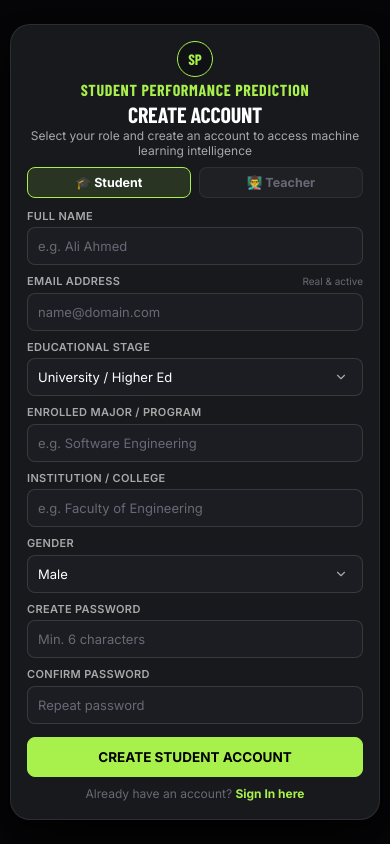
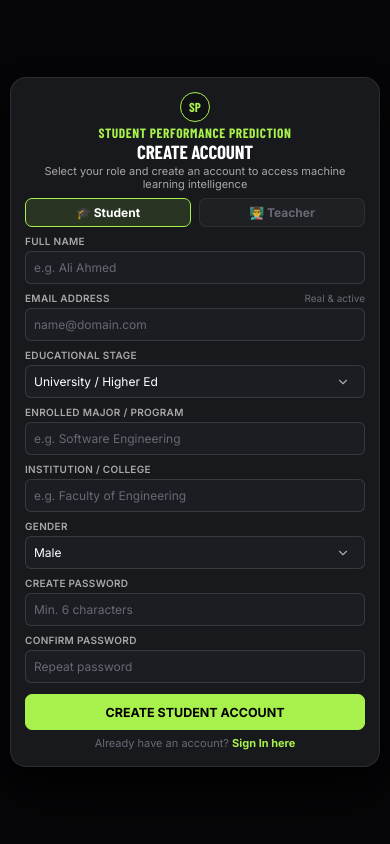
Before and after one commit to SMArham/Student-Performance-Prediction, a website: page frontend/signup.html in a window 390 px wide. Drawn offline with nearby package versions, Linux system fonts and the light colour scheme; no server answers; a web font is replaced by a local one.

Commit message:
fix(ui): ultra-compact responsive layout for student and teacher signup with guaranteed zero-scroll on desktop

```diff
--- a/frontend/signup.html
+++ b/frontend/signup.html
@@ -24,35 +24,40 @@
       padding: 0;
       overflow-x: hidden;
     }
+    @media (min-width: 500px) and (min-height: 450px) {
+      html, body {
+        overflow-y: hidden;
+      }
+    }
     .auth-viewport {
       height: 100vh;
       min-height: 100vh;
       display: flex;
       align-items: center;
       justify-content: center;
-      padding: 12px 16px;
+      padding: 8px 14px;
       background-color: var(--color-canvas);
       box-sizing: border-box;
       overflow: hidden;
     }
     .auth-card-panel {
       width: 100%;
-      max-width: 530px;
+      max-width: 510px;
       background: var(--color-card);
       border: 1px solid var(--border-card);
-      border-radius: 20px;
-      padding: 18px 24px;
+      border-radius: 16px;
+      padding: 14px 20px;
       box-shadow: var(--shadow-shell);
       box-sizing: border-box;
     }
     .auth-header-block {
       text-align: center;
-      margin-bottom: 8px;
+      margin-bottom: 6px;
     }
     .auth-logo-em {
-      width: 36px;
-      height: 36px;
-      margin: 0 auto 4px;
+      width: 30px;
+      height: 30px;
+      margin: 0 auto 3px;
       background: #101115;
       border: 1.5px solid var(--color-lime);
       border-radius: 50%;
@@ -60,23 +65,23 @@
       align-items: center;
       justify-content: center;
       font-family: var(--font-family-display);
-      font-size: 15px;
+      font-size: 13px;
       font-weight: 800;
       color: var(--color-lime);
     }
     .auth-brand-subtitle {
       font-family: var(--font-family-display);
-      font-size: 16px;
+      font-size: 13.5px;
       font-weight: 800;
       color: var(--color-lime);
       text-transform: uppercase;
       letter-spacing: 0.04em;
-      margin-bottom: 2px;
+      margin-bottom: 1px;
       line-height: 1.15;
     }
     .auth-title-condensed {
       font-family: var(--font-family-display);
-      font-size: 22px;
+      font-size: 19px;
       font-weight: 800;
       color: #ffffff;
       letter-spacing: -0.01em;
@@ -86,20 +91,20 @@
     }
     .auth-desc-text {
       color: var(--text-secondary);
-      font-size: 12px;
-      margin: 0 0 8px 0;
-      line-height: 1.3;
+      font-size: 11px;
+      margin: 0 0 5px 0;
+      line-height: 1.25;
     }
     .auth-role-tabs {
       display: grid;
       grid-template-columns: 1fr 1fr;
       gap: 8px;
-      margin-bottom: 10px;
+      margin-bottom: 7px;
     }
     .auth-role-tabs button {
-      padding: 7px 10px;
-      border-radius: 8px;
-      font-size: 12.5px;
+      padding: 6px 10px;
+      border-radius: 7px;
+      font-size: 12px;
       font-weight: 700;
       cursor: pointer;
       display: flex;
@@ -121,17 +126,17 @@
     .signup-grid-row {
       display: grid;
       grid-template-columns: 1fr 1fr;
-      gap: 10px;
-      margin-bottom: 7px;
+      gap: 8px;
+      margin-bottom: 5px;
     }
     .auth-card-panel .form-group {
       display: flex;
       flex-direction: column;
-      gap: 3px;
+      gap: 2px;
       margin-bottom: 0;
     }
     .auth-card-panel .form-label {
-      font-size: 11px;
+      font-size: 10px;
       font-weight: 600;
       color: var(--text-secondary);
       text-transform: uppercase;
@@ -140,10 +145,10 @@
     }
     .auth-card-panel .form-input,
     .auth-card-panel .form-select {
-      height: 38px;
-      font-size: 13px;
-      padding: 0 10px;
-      border-radius: 8px;
+      height: 33px;
+      font-size: 12px;
+      padding: 0 8px;
+      border-radius: 6px;
       background-color: var(--color-control);
       border: 1px solid var(--border-control);
       color: #ffffff;
@@ -156,36 +161,38 @@
     }
     .btn-auth-submit {
       width: 100%;
-      height: 40px;
-      font-size: 13.5px;
+      height: 36px;
+      font-size: 12.5px;
       font-weight: 700;
-      border-radius: 8px;
-      margin-top: 5px;
+      border-radius: 7px;
+      margin-top: 4px;
     }
     .auth-footer-link {
       text-align: center;
-      margin-top: 8px;
-      font-size: 12px;
+      margin-top: 5px;
+      font-size: 11px;
       color: var(--text-muted);
     }
 
-    /* Responsive adjustments for smaller screens */
-    @media (max-height: 570px), (max-width: 540px) {
+    /* Responsive adjustments for mobile or short screens */
+    @media (max-height: 480px), (max-width: 480px) {
+      html, body {
+        height: auto !important;
+        overflow-y: auto !important;
+      }
       .auth-viewport {
-        height: auto;
+        height: auto !important;
         min-height: 100vh;
-        overflow-y: auto;
-        padding: 14px 10px;
+        overflow-y: auto !important;
+        padding: 12px 10px;
       }
       .auth-card-panel {
-        padding: 16px 16px;
+        padding: 14px 14px;
       }
-    }
-    @media (max-width: 440px) {
       .signup-grid-row {
         grid-template-columns: 1fr;
-        gap: 6px;
-        margin-bottom: 6px;
+        gap: 5px;
+        margin-bottom: 5px;
       }
       .auth-card-panel .form-group {
         margin-bottom: 2px;
```
Also changed, not shown: frontend/login.html (+10 -1 lines).
